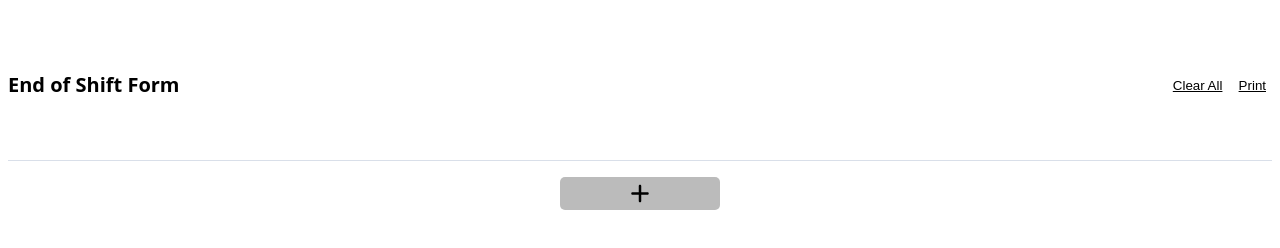
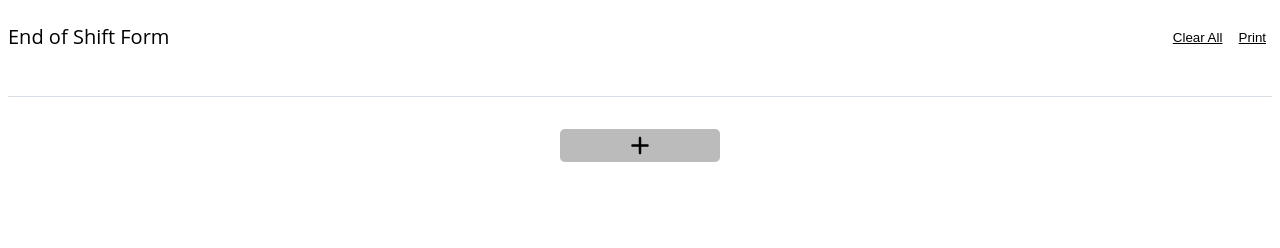
Before and after one commit to charlierundquist/foss-endofshift, a browser extension: page static/index.html in a window 1280 px wide. Drawn offline with Linux system fonts and the light colour scheme.

Commit message:
more styling

```diff
--- a/extension/main.js
+++ b/extension/main.js
@@ -162,7 +162,7 @@ function addNotebookButton() {
     container.style.left = "50%"
     container.style.translate = "-50% -50%"
     container.style.backgroundColor = "white"
-    container.style.padding = "1rem"
+    container.style.padding = "3rem"
     container.style.border = "1px solid black"
     container.style.borderRadius = "5px"
     container.style.display = "none"
--- a/static/index.html
+++ b/static/index.html
@@ -26,13 +26,16 @@
 
         h1 {
             font-size: 20px;
+            font-weight: normal;
         }
 
         .title-container {
             display: flex;
             justify-content: space-between;
             align-items: center;
-            height: 9.5rem;
+            height: 3.5rem;
+            padding-bottom: 2rem;
+            margin-bottom: 2rem;
             border-bottom: 1px solid #d9dfe9;
         }
 
```
